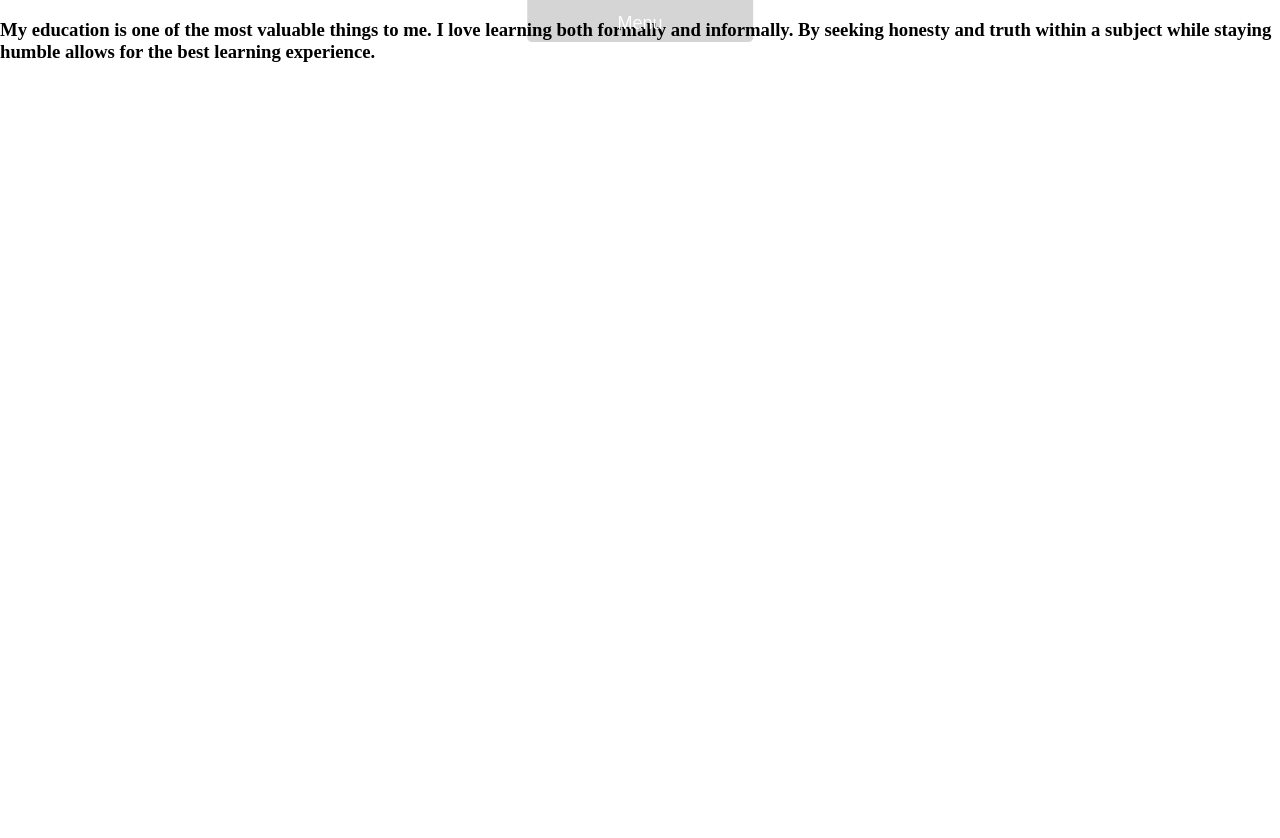
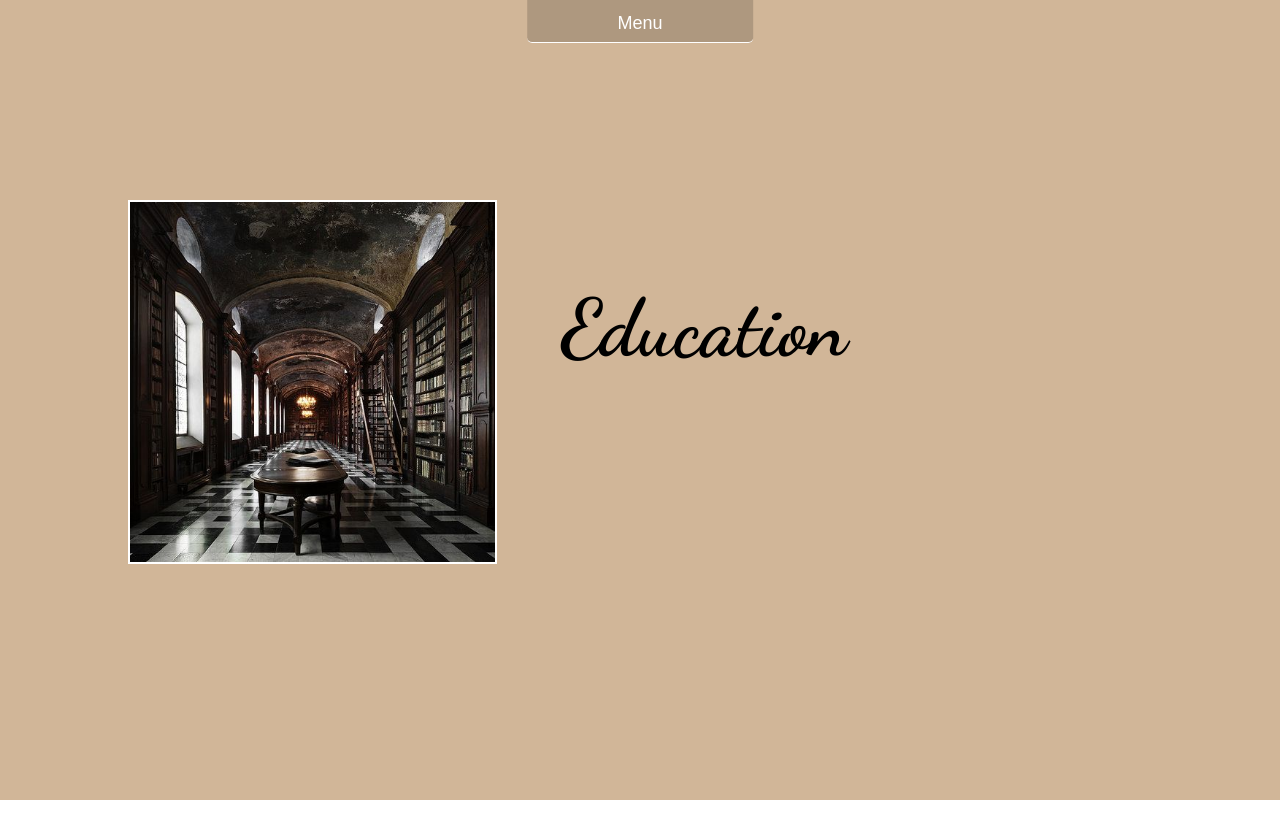
Before and after one commit to Ezequiel-Valencia/AvocadoMoon.github.io, a SvelteKit app: page /education in a window 1280 px wide. Before the commit the page ends 800 px from the top, so only its background shows below. Built offline with nearby package versions, Linux system fonts and the light colour scheme.

Commit message:
Basic edu intro

```diff
--- a/src/routes/education/+page.svelte
+++ b/src/routes/education/+page.svelte
@@ -13,7 +13,6 @@
 <div id="main-div">
     <Menu email=""></Menu>
     <Intro></Intro>
-    <Edu></Edu>
 </div>
 
 
--- a/src/routes/education/intro.svelte
+++ b/src/routes/education/intro.svelte
@@ -28,11 +28,38 @@
   });
 </script>
 
-<div>
+<div id="intro-div">
+  <div style="width: 80vw; height: 80vh; text-align:center; margin:auto; position:relative; top:25%;">
+    <article id="intro-article">
+      <img class="img" src="/Education/dark library.jpg" alt="Library">
+      <h2 style="margin-top:10vh; margin-left:5vw; font-size:5em; font-family: 'Dancing Script', cursive;">Education</h2>
+    </article>
+  </div>
     {#if isVisible}
     <div class="animate-me"> </div>
     {/if}
 </div>
 
 <style lang="scss">
+  @import url('https://fonts.googleapis.com/css2?family=Dancing+Script:wght@700&display=swap');
+  #intro-div{
+    background-color: #d1b698;
+    height: 100vh;
+    width: 100vw;
+  }
+
+  #intro-article{
+    height: auto;
+    width: auto;
+    display: flex;
+  }
+
+  .img{
+    max-height: 45vh;
+    max-width: 35vw;
+    border-style: solid;
+    border-color: white;
+    border-width: 2px;
+  }
+
 </style>
```
Also changed, not shown: static/Education/dark library.jpg (added).
